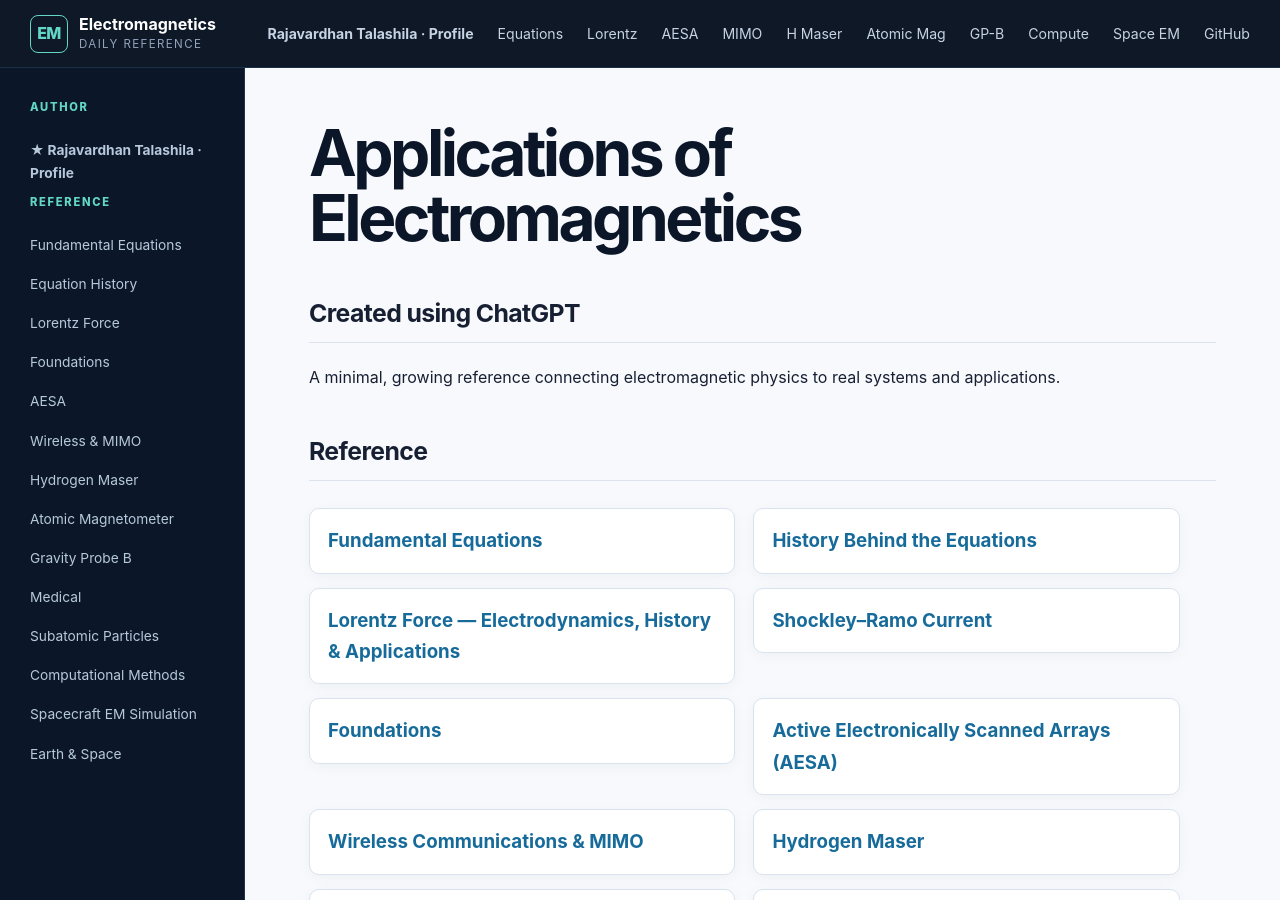
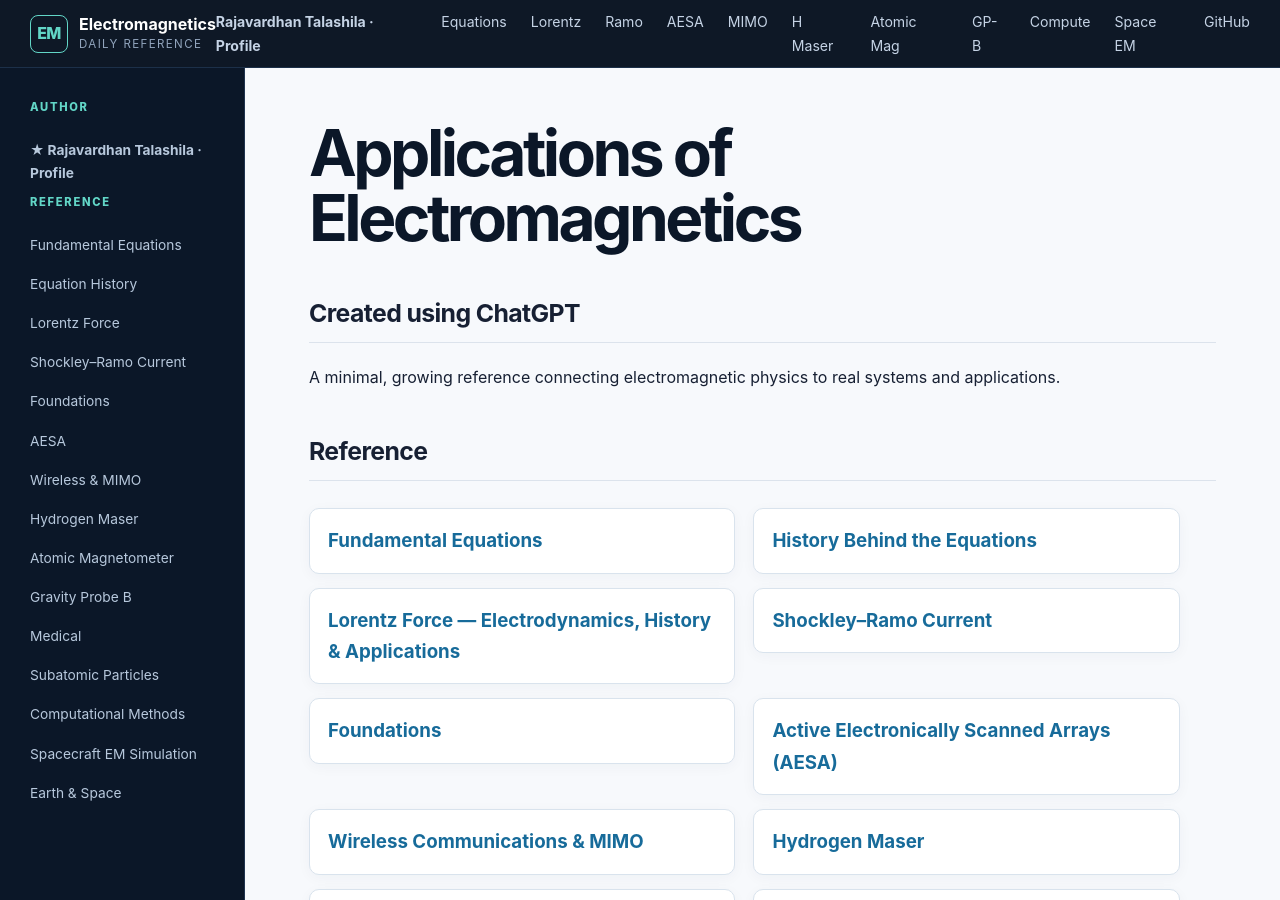
Before and after one commit to RajavardhanT/Electromagnetics_Applications, a Jekyll site: the page built from index.md, in a window 1280 px wide and 900 px high. Built offline with Jekyll 4.4.1, drawn with Linux system fonts in a browser that asks for light colours.

Commit message:
Add Shockley-Ramo current to navigation

```diff
--- a/_layouts/default.html
+++ b/_layouts/default.html
@@ -19,6 +19,7 @@
       <a href="https://rajavardhant.github.io/"><strong>Rajavardhan Talashila · Profile</strong></a>
       <a href="{{ '/reference/fundamental-equations.html' | relative_url }}">Equations</a>
       <a href="{{ '/lorentz-force/' | relative_url }}">Lorentz</a>
+      <a href="{{ '/shockley-ramo/' | relative_url }}">Ramo</a>
       <a href="{{ '/aesa/' | relative_url }}">AESA</a>
       <a href="{{ '/wireless/' | relative_url }}">MIMO</a>
       <a href="{{ '/hydrogen-maser/' | relative_url }}">H Maser</a>
@@ -39,6 +40,7 @@
       <a href="{{ '/reference/fundamental-equations.html' | relative_url }}">Fundamental Equations</a>
       <a href="{{ '/reference/equation-history.html' | relative_url }}">Equation History</a>
       <a href="{{ '/lorentz-force/' | relative_url }}">Lorentz Force</a>
+      <a href="{{ '/shockley-ramo/' | relative_url }}">Shockley–Ramo Current</a>
       <a href="{{ '/foundations/' | relative_url }}">Foundations</a>
       <a href="{{ '/aesa/' | relative_url }}">AESA</a>
       <a href="{{ '/wireless/' | relative_url }}">Wireless & MIMO</a>
```
